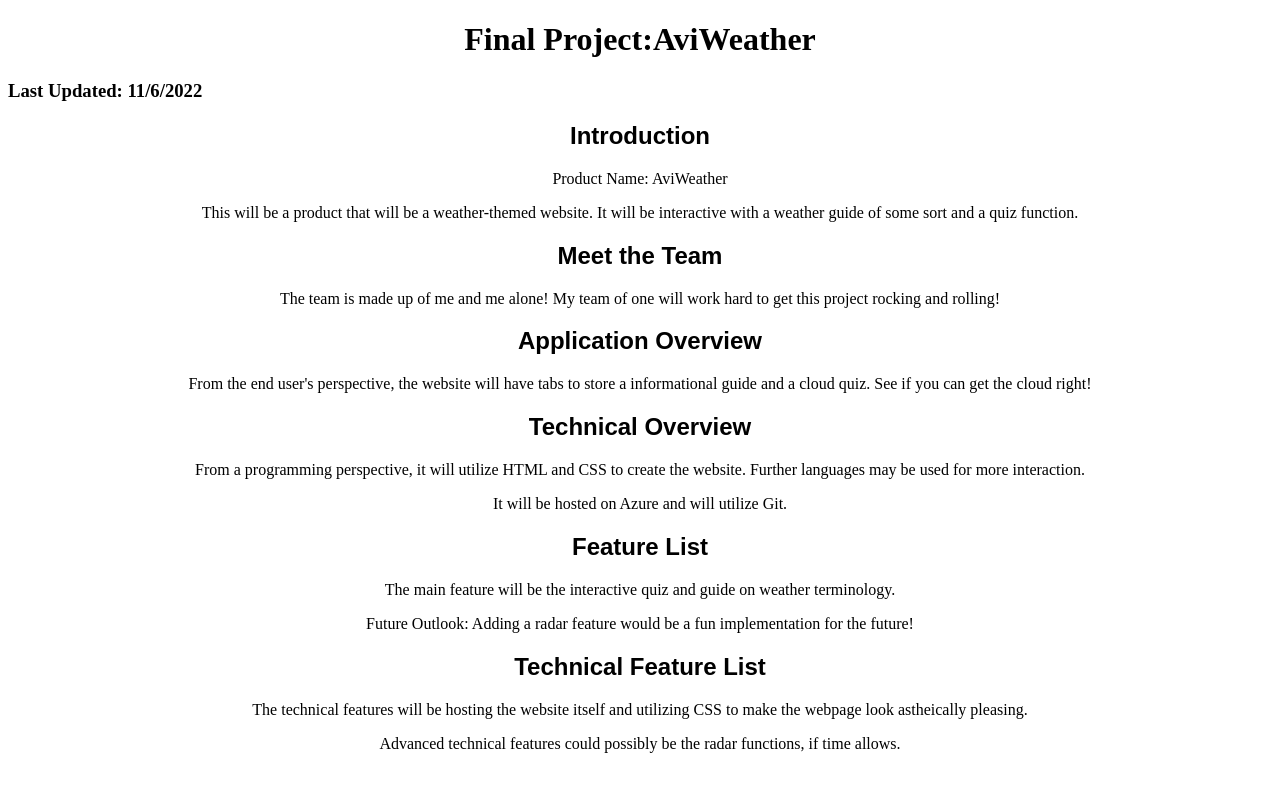
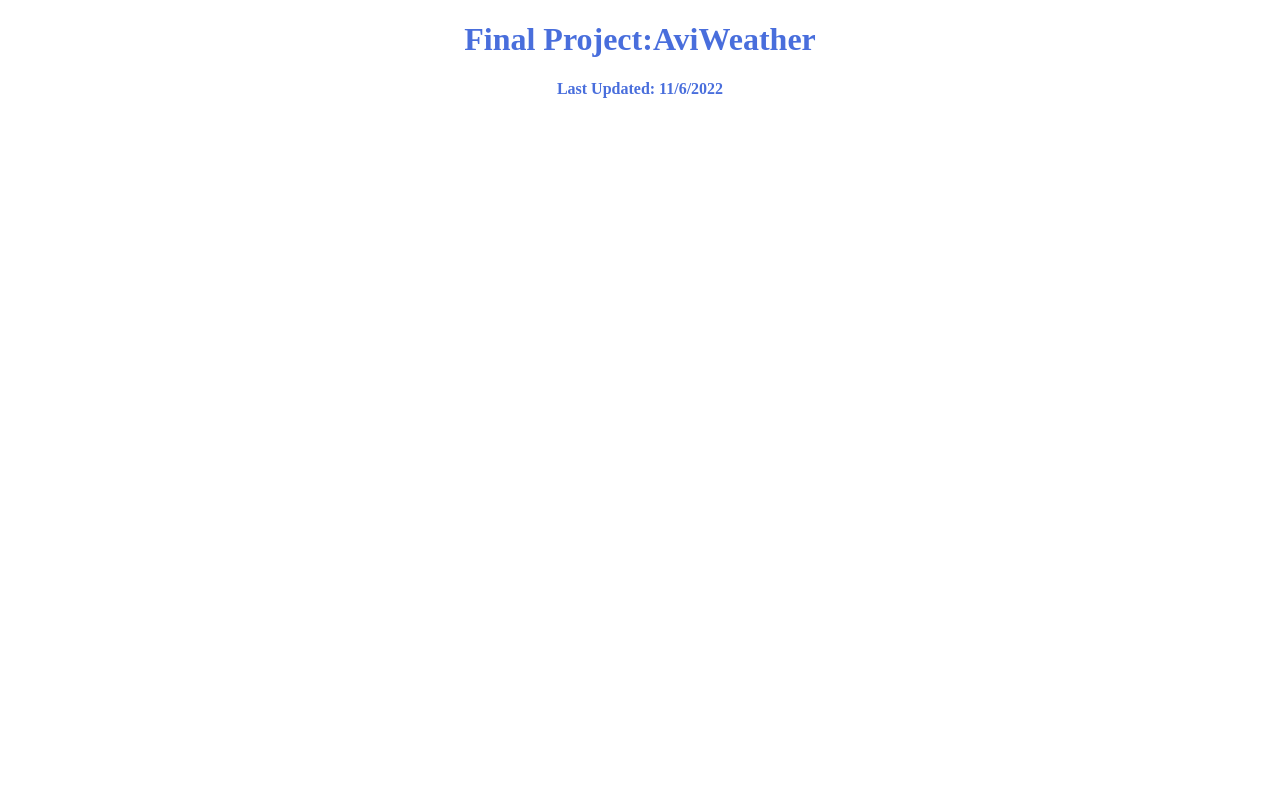
Before and after one commit to xFall-Leafx/final-project-proposal-ah, a plain HTML site: page index.html in a window 1280 px wide. Drawn offline with Linux system fonts and the light colour scheme.

Commit message:
final update

```diff
--- a/final-project.css
+++ b/final-project.css
@@ -1,6 +1,6 @@
-h1 {text-align: center}
+h1 {text-align: center; color:rgba(2, 53, 206, 0.716);}
 h2 {text-align: center}
 h2 {
-  font-family: Arial, Helvetica, sans-serif;
-}
-p {text-align: center}
+  font-family: Arial, Helvetica, sans-serif; color:white}
+h3 {text-align: center; color:rgba(2, 53, 206, 0.716);font-size:medium;}
+p {text-align: center; color:white}
```
